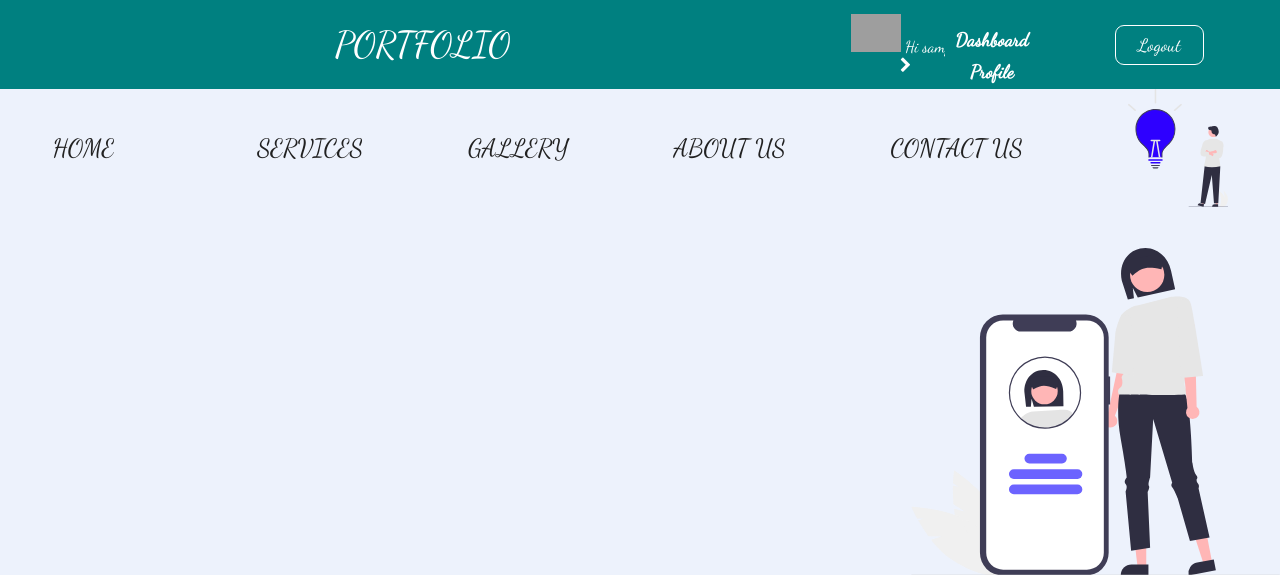
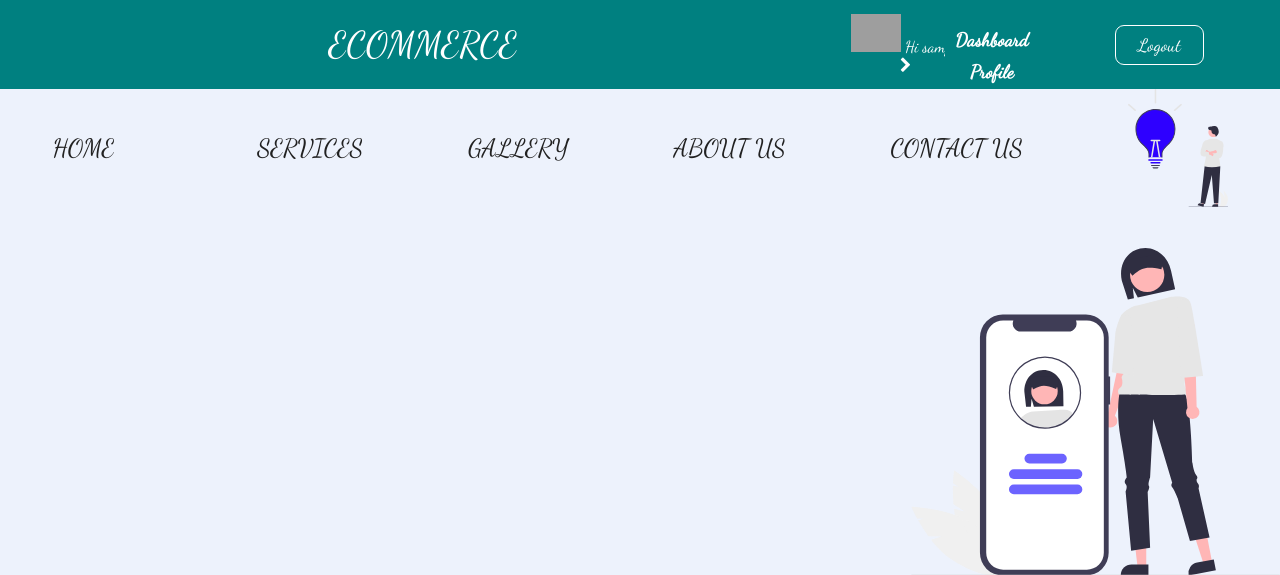
Before and after one commit to coderguy2000/Ecommerce, a PHP site: page /home.php in a window 1280 px wide. Shown: the top 575 px of the page. Run offline with PHP 8.4, Linux system fonts and the light colour scheme; the visitor is signed in with stand-in values (Sample User, id 1); grey boxes are pictures that could not be loaded.

Commit message:
heading name of home.php to Ecommerce

```diff
--- a/home.php
+++ b/home.php
@@ -17,7 +17,7 @@
 </head>
 <body>
     <div class="main">
-        <div class="heading-content">PORTFOLIO</div>
+        <div class="heading-content">ECOMMERCE</div>
 
         <div class="username">
             <img src="<?php  echo 'log/'.$_SESSION['photo']?>" width="50px"  alt="profile pic">
```
